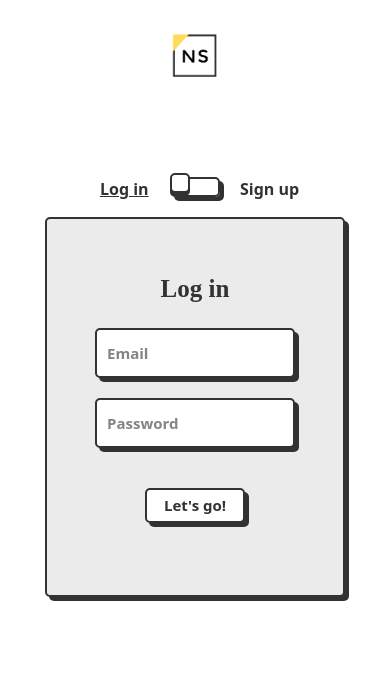
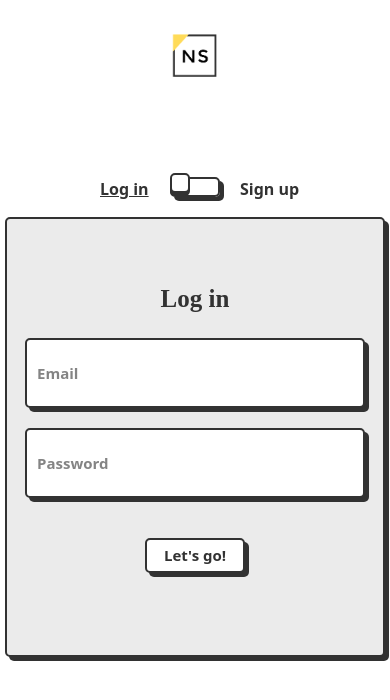
Before and after one commit to TheWiseGhost/NoteSlide, a React (Create React App) app: page /auth in a window 390 px wide. Shown: the top 700 px of the page. Built offline with nearby package versions, Linux system fonts and the light colour scheme; a web font is replaced by a local one.

Commit message:
Add mobile auth UI tweaks

```diff
--- a/src/index.css
+++ b/src/index.css
@@ -386,13 +386,13 @@ tr:nth-child(even) {
   .flip-card__inner,
   .flip-card__front,
   .flip-card__back {
-    width: 300px;
-    height: 380px;
+    width: 380px;
+    height: 440px;
   }
 
   .flip-card__input {
-    width: 200px;
-    height: 50px;
+    width: 340px;
+    height: 70px;
   }
 
   .title {
```
